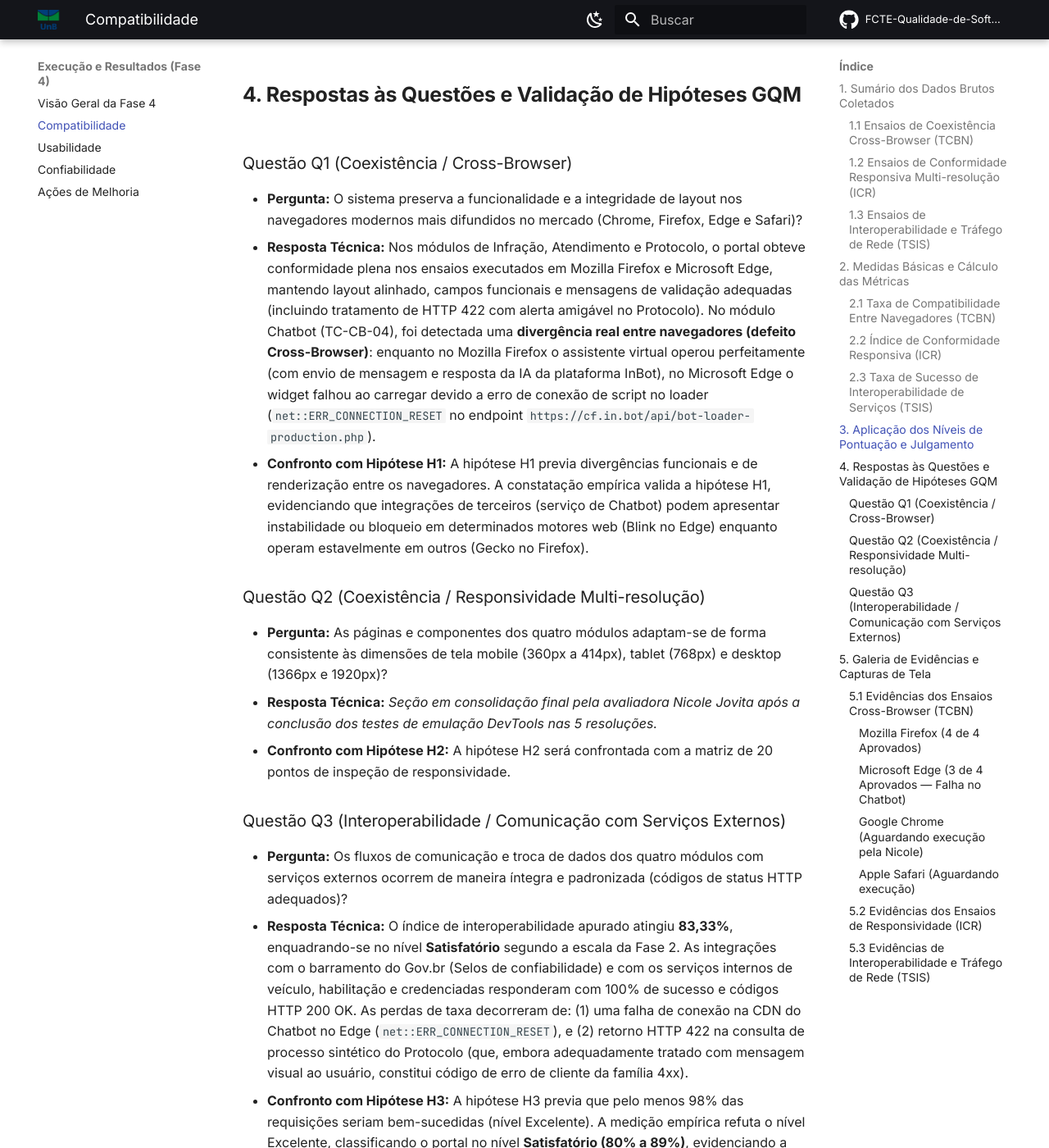
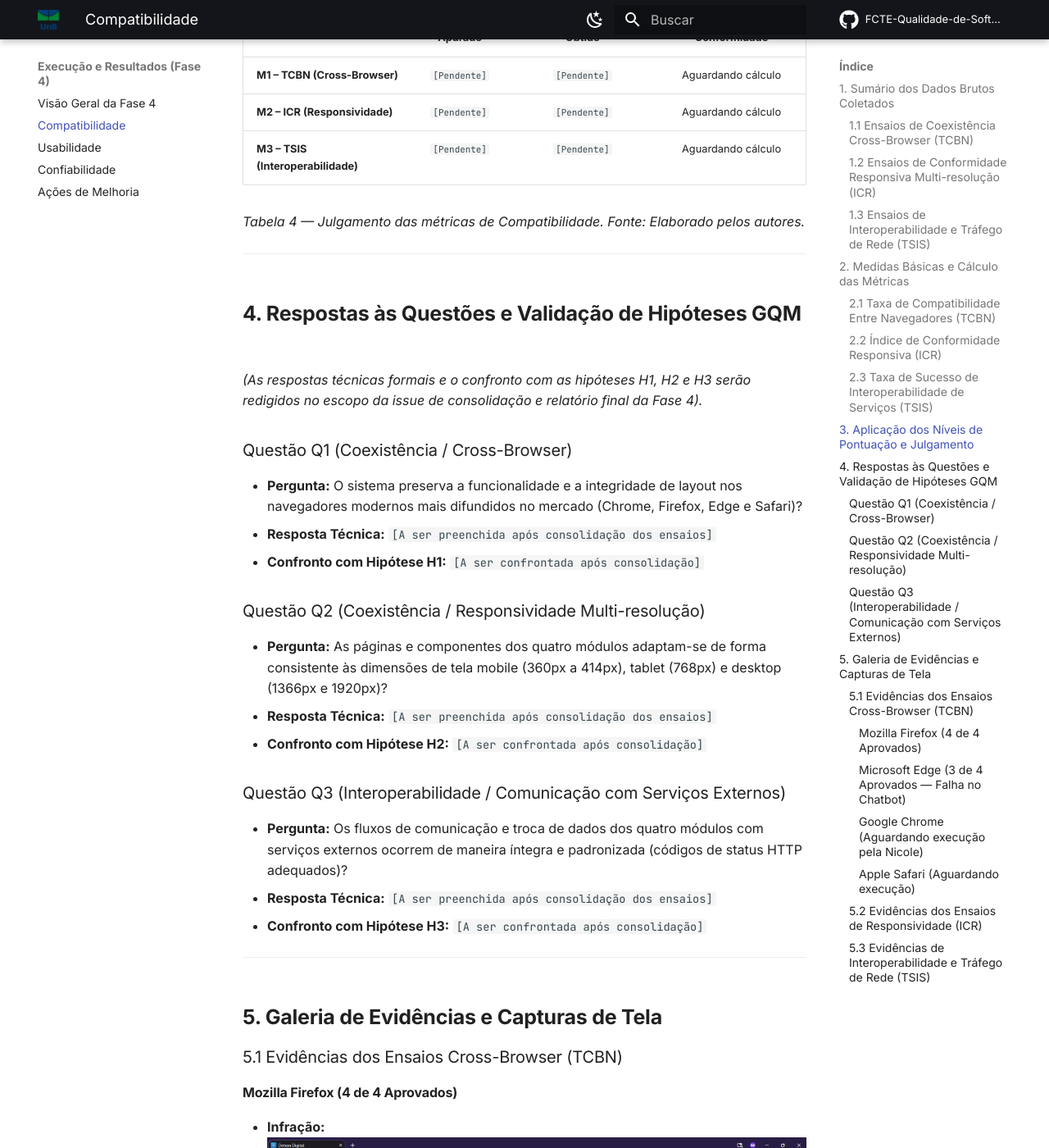
Before and after one commit to FCTE-Qualidade-de-Software-1/2026-2_T02_KAY_MCNULTY, an MkDocs documentation site: the page built from docs/fase4/compatibilidade.md, in a window 1280 px wide and 1400 px high, scrolled down 4099 px. Shown: the whole window at 82% size. Built offline with MkDocs 1.6.1 and Material for MkDocs 9.7.7, drawn with Linux system fonts in a browser that asks for light colours; comment, search, counter and statistics services are not loaded; some of the changed text lies outside the part shown.

Commit message:
docs(fase4): alinha escopo mantendo secoes analiticas como placeholders
- Restringe escopo estritamente ao armazenamento de dados brutos e evidencias
- Mantem calculos, escalas de julgamento e validacao GQM como placeholders para a proxima issue

Co-authored-by: Nicole Jovita Fernandes <nicolejovitafernandes@gmail.com>

```diff
--- a/docs/fase4/compatibilidade.md
+++ b/docs/fase4/compatibilidade.md
@@ -67,56 +67,64 @@ Amostragem de requisições de rede capturadas via DevTools Network (Fetch/XHR)
 
 ## 2. Medidas Básicas e Cálculo das Métricas
 
+*(Esta seção destina-se à consolidação formal dos cálculos matemáticos das métricas TCBN, ICR e TSIS, a ser realizada na issue de consolidação e análise da Fase 4 após o fechamento da coleta de dados).*
+
 ### 2.1 Taxa de Compatibilidade Entre Navegadores (TCBN)
-* Medida Básica $N_{ap}$ (Cenários aprovados em todos os 4 navegadores): *Em consolidação final (aguardando Nicole)*
+* Medida Básica $N_{ap}$ (Cenários aprovados em todos os 4 navegadores): `[Aguardando consolidação]`
 * Medida Básica $N_{tot}$ (Total de cenários planejados): `4`
 
-$$\text{Status Parcial:} \quad \text{Infração, Atendimento e Protocolo conformes em Firefox e Edge; Chatbot com divergência.}$$
+$$TCBN = \left(\frac{N_{ap}}{N_{tot}}\right) \times 100$$
 
 ---
 
 ### 2.2 Índice de Conformidade Responsiva (ICR)
-* Medida Básica $T_{conf}$ (Pontos de inspeção conformes): *Em consolidação final (aguardando Nicole)*
+* Medida Básica $T_{conf}$ (Pontos de inspeção conformes): `[Aguardando consolidação]`
 * Medida Básica $T_{tot}$ (Total de pontos de inspeção): `20`
+
+$$ICR = \left(\frac{T_{conf}}{T_{tot}}\right) \times 100$$
 
 ---
 
 ### 2.3 Taxa de Sucesso de Interoperabilidade de Serviços (TSIS)
-* Medida Básica $Req_{ok}$ (Requisições com status HTTP 2xx/3xx): `10`
-* Medida Básica $Req_{tot}$ (Total de requisições de rede monitoradas no escopo): `12`
+* Medida Básica $Req_{ok}$ (Requisições com status HTTP 2xx/3xx): `[Aguardando consolidação]`
+* Medida Básica $Req_{tot}$ (Total de requisições de rede monitoradas no escopo): `[Aguardando consolidação]`
 
-$$TSIS = \left(\frac{Req_{ok}}{Req_{tot}}\right) \times 100 = \left(\frac{10}{12}\right) \times 100 = 83,33\%$$
+$$TSIS = \left(\frac{Req_{ok}}{Req_{tot}}\right) \times 100$$
 
 ---
 
 ## 3. Aplicação dos Níveis de Pontuação e Julgamento
 
+*(Esta seção destina-se ao enquadramento dos índices apurados nas escalas ordinais de qualidade da Fase 2, a ser realizada na issue subsequente de consolidação da Fase 4).*
+
 | Métrica Avaliada | Valor Apurado | Nível de Julgamento Obtido | Situação de Conformidade |
 | :--- | :---: | :---: | :---: |
-| **M1 – TCBN (Cross-Browser)** | *Parcial* | *Em consolidação* | Divergência identificada no Chatbot |
-| **M2 – ICR (Responsividade)** | *Parcial* | *Em consolidação* | Aguardando dados das 5 viewports |
-| **M3 – TSIS (Interoperabilidade)** | **83,33%** | **Satisfatório** (80% a 89%) | Em conformidade básica; atenção à CDN do Chatbot |
+| **M1 – TCBN (Cross-Browser)** | `[Pendente]` | `[Pendente]` | Aguardando cálculo |
+| **M2 – ICR (Responsividade)** | `[Pendente]` | `[Pendente]` | Aguardando cálculo |
+| **M3 – TSIS (Interoperabilidade)** | `[Pendente]` | `[Pendente]` | Aguardando cálculo |
 
-*Tabela 4 — Julgamento das métricas de Compatibilidade. Fonte: Elaborado pelos autores com base nas escalas da Fase 2.*
+*Tabela 4 — Julgamento das métricas de Compatibilidade. Fonte: Elaborado pelos autores.*
 
 ---
 
 ## 4. Respostas às Questões e Validação de Hipóteses GQM
 
+*(As respostas técnicas formais e o confronto com as hipóteses H1, H2 e H3 serão redigidos no escopo da issue de consolidação e relatório final da Fase 4).*
+
 ### Questão Q1 (Coexistência / Cross-Browser)
 * **Pergunta:** O sistema preserva a funcionalidade e a integridade de layout nos navegadores modernos mais difundidos no mercado (Chrome, Firefox, Edge e Safari)?
-* **Resposta Técnica:** Nos módulos de Infração, Atendimento e Protocolo, o portal obteve conformidade plena nos ensaios executados em Mozilla Firefox e Microsoft Edge, mantendo layout alinhado, campos funcionais e mensagens de validação adequadas (incluindo tratamento de HTTP 422 com alerta amigável no Protocolo). No módulo Chatbot (TC-CB-04), foi detectada uma **divergência real entre navegadores (defeito Cross-Browser)**: enquanto no Mozilla Firefox o assistente virtual operou perfeitamente (com envio de mensagem e resposta da IA da plataforma InBot), no Microsoft Edge o widget falhou ao carregar devido a erro de conexão de script no loader (`net::ERR_CONNECTION_RESET` no endpoint `https://cf.in.bot/api/bot-loader-production.php`).
-* **Confronto com Hipótese H1:** A hipótese H1 previa divergências funcionais e de renderização entre os navegadores. A constatação empírica valida a hipótese H1, evidenciando que integrações de terceiros (serviço de Chatbot) podem apresentar instabilidade ou bloqueio em determinados motores web (Blink no Edge) enquanto operam estavelmente em outros (Gecko no Firefox).
+* **Resposta Técnica:** `[A ser preenchida após consolidação dos ensaios]`
+* **Confronto com Hipótese H1:** `[A ser confrontada após consolidação]`
 
 ### Questão Q2 (Coexistência / Responsividade Multi-resolução)
 * **Pergunta:** As páginas e componentes dos quatro módulos adaptam-se de forma consistente às dimensões de tela mobile (360px a 414px), tablet (768px) e desktop (1366px e 1920px)?
-* **Resposta Técnica:** *Seção em consolidação final pela avaliadora Nicole Jovita após a conclusão dos testes de emulação DevTools nas 5 resoluções.*
-* **Confronto com Hipótese H2:** A hipótese H2 será confrontada com a matriz de 20 pontos de inspeção de responsividade.
+* **Resposta Técnica:** `[A ser preenchida após consolidação dos ensaios]`
+* **Confronto com Hipótese H2:** `[A ser confrontada após consolidação]`
 
 ### Questão Q3 (Interoperabilidade / Comunicação com Serviços Externos)
 * **Pergunta:** Os fluxos de comunicação e troca de dados dos quatro módulos com serviços externos ocorrem de maneira íntegra e padronizada (códigos de status HTTP adequados)?
-* **Resposta Técnica:** O índice de interoperabilidade apurado atingiu **83,33%**, enquadrando-se no nível **Satisfatório** segundo a escala da Fase 2. As integrações com o barramento do Gov.br (Selos de confiabilidade) e com os serviços internos de veículo, habilitação e credenciadas responderam com 100% de sucesso e códigos HTTP 200 OK. As perdas de taxa decorreram de: (1) uma falha de conexão na CDN do Chatbot no Edge (`net::ERR_CONNECTION_RESET`), e (2) retorno HTTP 422 na consulta de processo sintético do Protocolo (que, embora adequadamente tratado com mensagem visual ao usuário, constitui código de erro de cliente da família 4xx).
-* **Confronto com Hipótese H3:** A hipótese H3 previa que pelo menos 98% das requisições seriam bem-sucedidas (nível Excelente). A medição empírica refuta o nível Excelente, classificando o portal no nível **Satisfatório (80% a 89%)**, evidenciando a necessidade de maior resiliência na entrega de componentes terceirizados.
+* **Resposta Técnica:** `[A ser preenchida após consolidação dos ensaios]`
+* **Confronto com Hipótese H3:** `[A ser confrontada após consolidação]`
 
 ---
 
```
